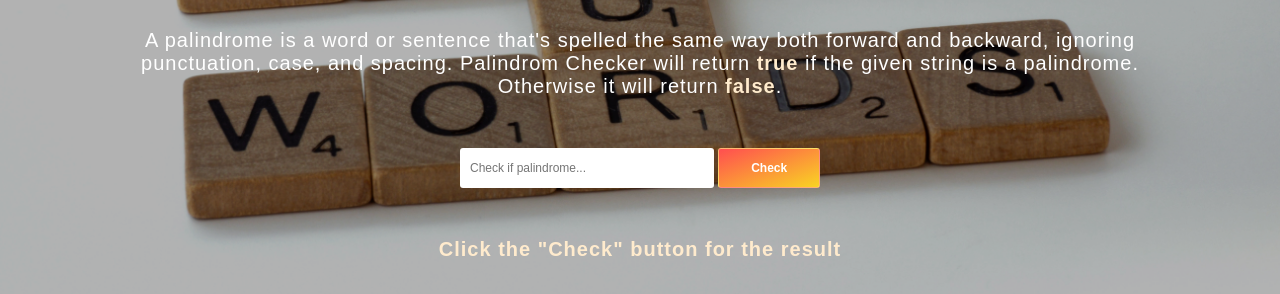
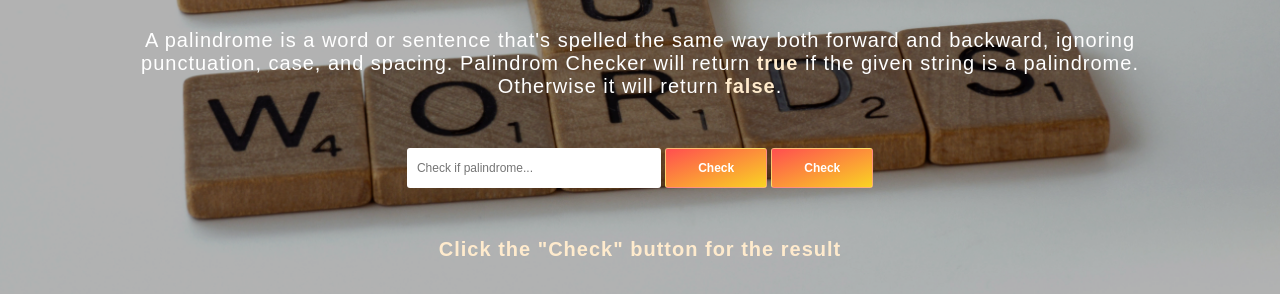
Before and after one commit to goobric/fCC-JS-Palindrome, a plain HTML site: page index.html in a window 1280 px wide. Shown: the part 292-586 px from the top of the page. Drawn offline with Linux system fonts and the light colour scheme.

Commit message:
updated structure

```diff
--- a/index.html
+++ b/index.html
@@ -21,6 +21,13 @@
         <button onclick="palindrome(document.getElementById('check').value)">
           Check
         </button>
+        <button
+          type="submit"
+          id="check-btn"
+          onclick="palindrome(document.getElementById('text-input').value)"
+        >
+          Check
+        </button>
 
         <p id="result">Click the "Check" button for the result</p>
       </div>
```
